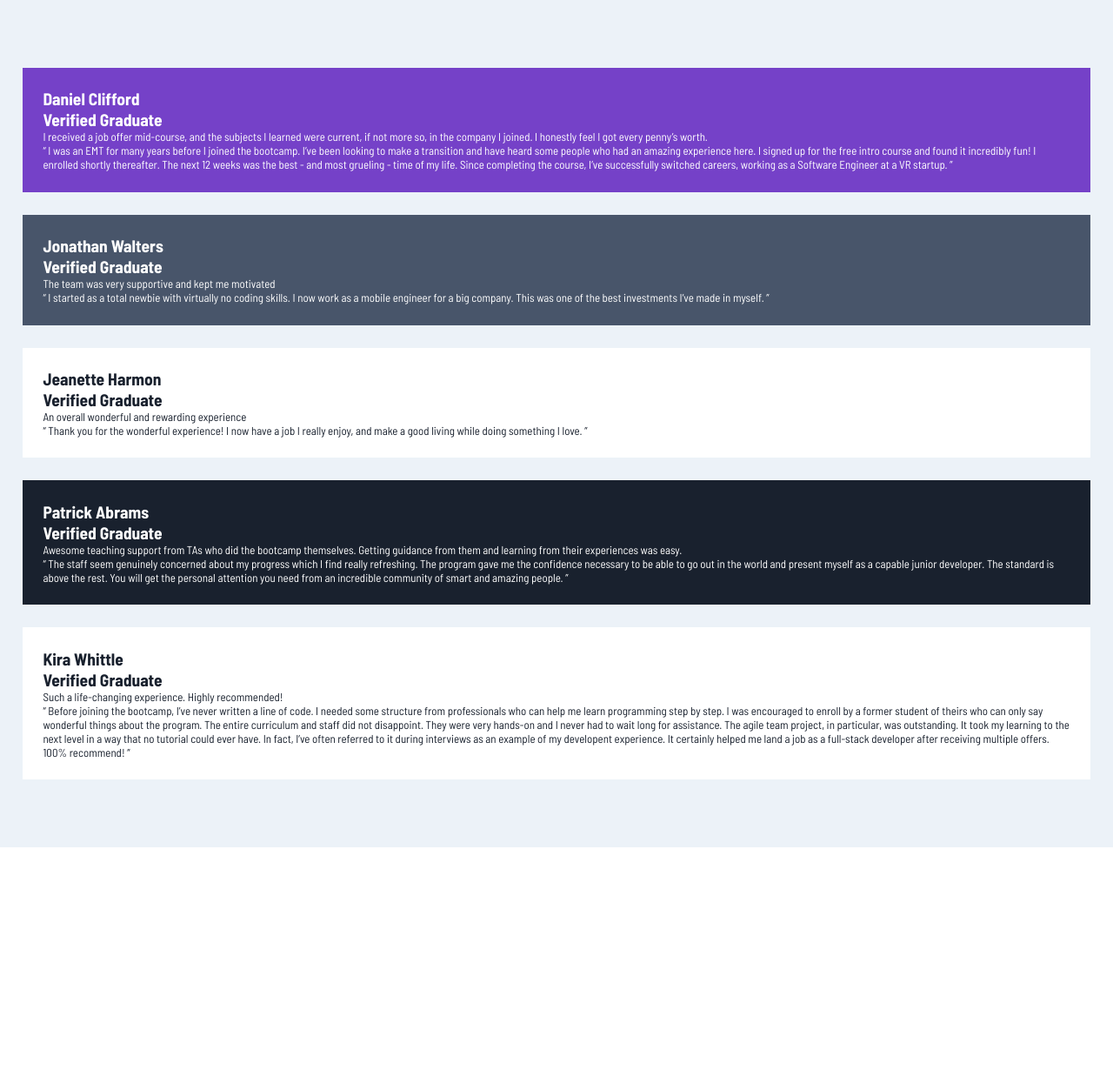
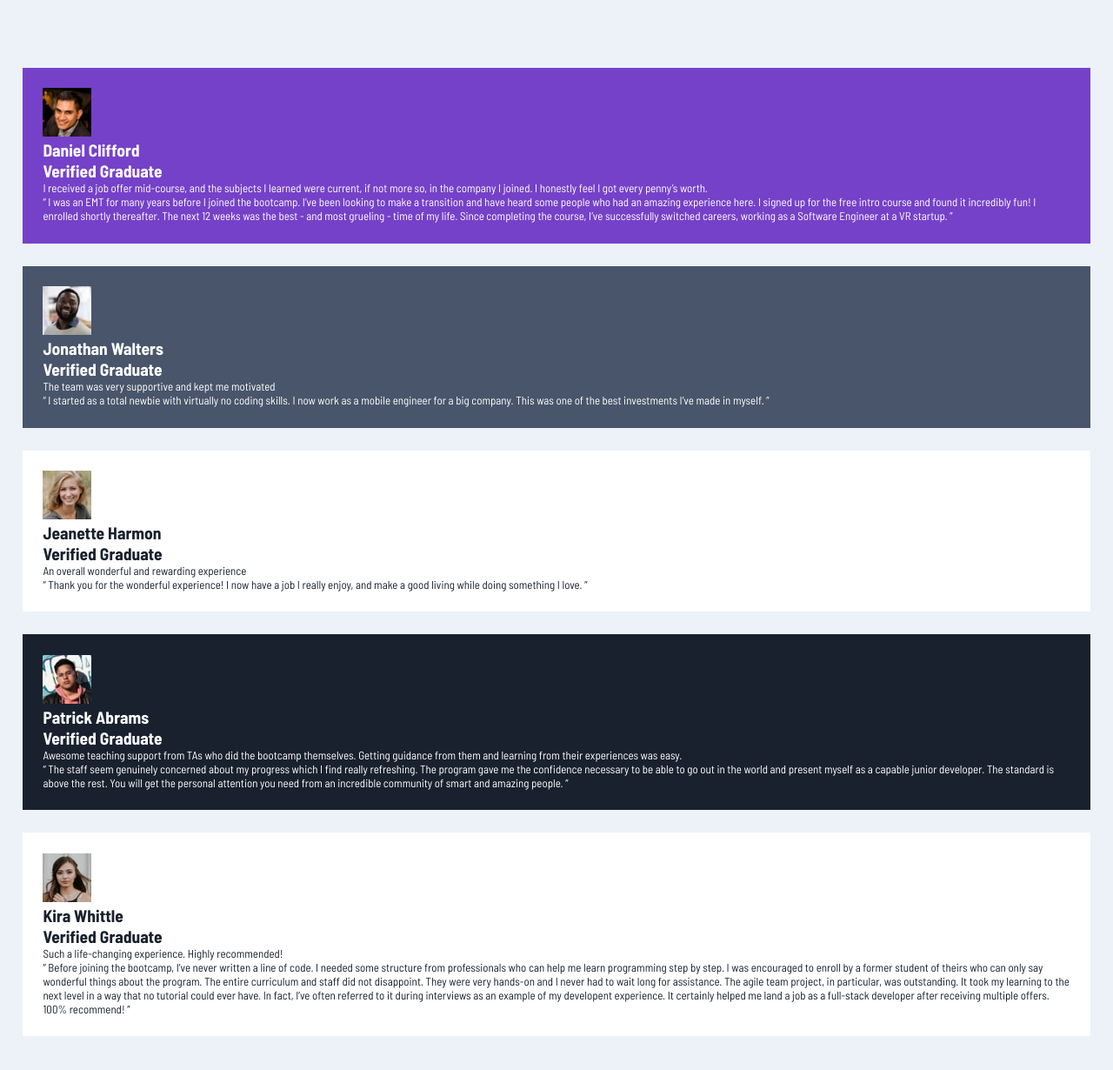
Before and after one commit to rckash/testimonials-grid-section, a plain HTML site: page index.html in a window 1280 px wide. Shown: the whole page at 87% size. Before the commit the page ends 974 px from the top, so only its background shows below. Drawn offline with Linux system fonts and the light colour scheme.

Commit message:
Add picture element for each verified graduate

```diff
--- a/index.html
+++ b/index.html
@@ -18,6 +18,9 @@
   <body>
     <main>
       <section class="violet card">
+        <picture>
+          <img src="./images/image-daniel.jpg" alt="Daniel Clifford photo" />
+        </picture>
         <h1>Daniel Clifford</h1>
         <h2>Verified Graduate</h2>
         <p>
@@ -37,6 +40,9 @@
       </section>
 
       <section class="gray card">
+        <picture>
+          <img src="./images/image-jonathan.jpg" alt="Jonathan Walters photo" />
+        </picture>
         <h1>Jonathan Walters</h1>
         <h2>Verified Graduate</h2>
         <p>The team was very supportive and kept me motivated</p>
@@ -47,6 +53,9 @@
         </p>
       </section>
       <section class="white card">
+        <picture>
+          <img src="./images/image-jeanette.jpg" alt="Jeanette Harmon photo" />
+        </picture>
         <h1>Jeanette Harmon</h1>
         <h2>Verified Graduate</h2>
         <p>An overall wonderful and rewarding experience</p>
@@ -57,6 +66,9 @@
       </section>
 
       <section class="black card">
+        <picture>
+          <img src="./images/image-patrick.jpg" alt="Patrick Abrams photo" />
+        </picture>
         <h1>Patrick Abrams</h1>
         <h2>Verified Graduate</h2>
         <p>
@@ -75,6 +87,9 @@
       </section>
 
       <section class="white card">
+        <picture>
+          <img src="./images/image-kira.jpg" alt="Kira Whittle photo" />
+        </picture>
         <h1>Kira Whittle</h1>
         <h2>Verified Graduate</h2>
         <p>Such a life-changing experience. Highly recommended!</p>
```
